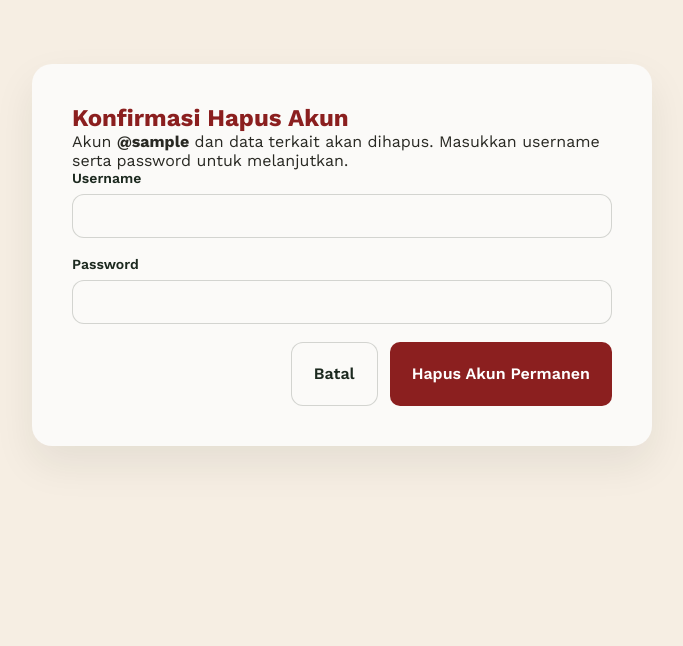
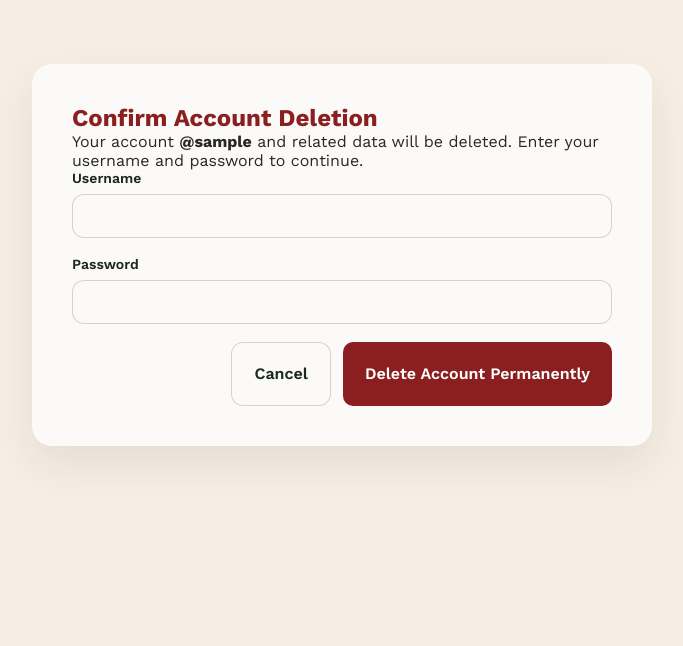
Before and after one commit to the-closet-club-tcc/the-closet-club, a Django app: page /accounts/delete-account/ in a window 1280 px wide. Shown: the part 76-722 px from the top of the page, without its empty margins (298-981 px from the left). Run offline with Django 5.2, Linux system fonts and the light colour scheme; the visitor is signed in with stand-in values (Sample User, id 1); some web fonts are replaced.

Commit message:
Update README.md

```diff
--- a/accounts/templates/accounts/delete_account.html
+++ b/accounts/templates/accounts/delete_account.html
@@ -1,7 +1,7 @@
 {% extends 'base.html' %}
 {% load static %}
 
-{% block title %}Hapus Akun | The Closet Club{% endblock %}
+{% block title %}Delete Account | The Closet Club{% endblock %}
 
 {% block extra_head %}
 <link rel="stylesheet" href="{% static 'css/edit_profile.css' %}">
@@ -10,8 +10,8 @@
 {% block content %}
 <section class="edit-profile-page">
     <div class="delete-account-card">
-        <h1>Konfirmasi Hapus Akun</h1>
-        <p>Akun <strong>@{{ user.username }}</strong> dan data terkait akan dihapus. Masukkan username serta password untuk melanjutkan.</p>
+        <h1>Confirm Account Deletion</h1>
+        <p>Your account <strong>@{{ user.username }}</strong> and related data will be deleted. Enter your username and password to continue.</p>
 
         {% for error in form.non_field_errors %}
             <div class="form-message error-message">{{ error }}</div>
@@ -29,8 +29,8 @@
                 </div>
             {% endfor %}
             <div class="delete-account-buttons">
-                <a href="{% url 'edit_profile' %}" class="btn-cancel">Batal</a>
-                <button type="submit" class="btn-delete-account">Hapus Akun Permanen</button>
+                <a href="{% url 'edit_profile' %}" class="btn-cancel">Cancel</a>
+                <button type="submit" class="btn-delete-account">Delete Account Permanently</button>
             </div>
         </form>
     </div>
```
Also changed, not shown: README.md.
